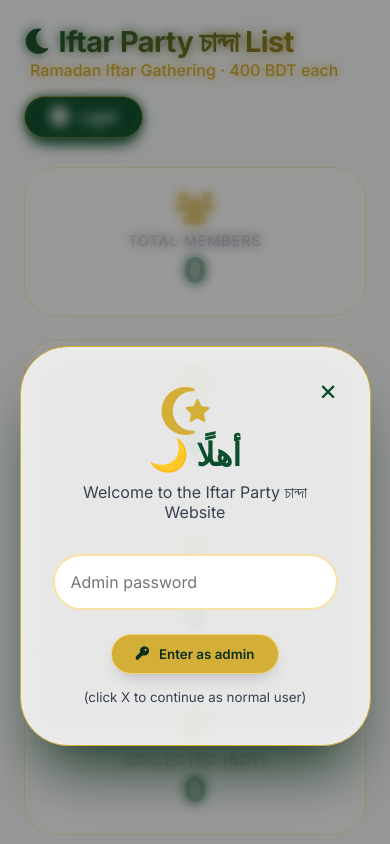
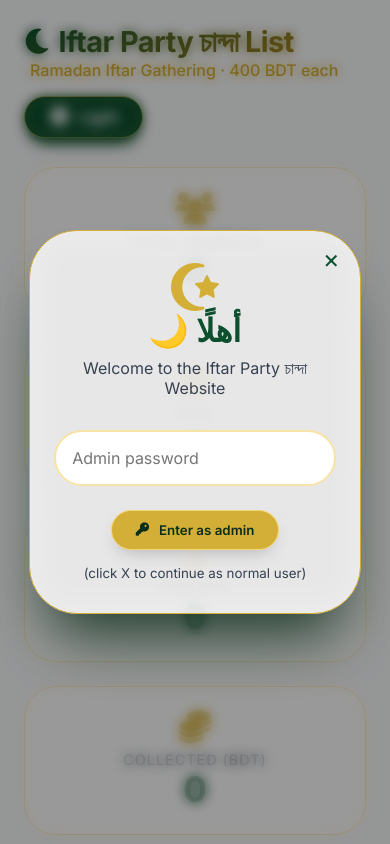
Before and after one commit to md-amran/Iftar-Party-Chanda, a plain HTML site: page index.html in a window 390 px wide. Shown: the top 844 px of the page. Drawn offline with Linux system fonts and the light colour scheme; no server answers.

```diff
--- a/index.html
+++ b/index.html
@@ -276,17 +276,25 @@
         }
 
         /* modal overlay */
+        /* modal overlay - পারফেক্ট সেন্টার ফর অল ডিভাইসেস */
 .modal-overlay {
     position: fixed;
-            top: 0; left: 0; width: 100%; height: 100%;
+    top: 0;
+    left: 0;
+    right: 0;
+    bottom: 0;
+    width: 100vw;
+    height: 100vh;
     background: rgba(0, 0, 0, 0.4);
     backdrop-filter: blur(6px);
     display: flex;
     align-items: center;
     justify-content: center;
     z-index: 1000;
-            transition: 0.2s;
+    margin: 0;
+    padding: 0;
 }
+
 .modal-content {
     background: var(--card-white);
     backdrop-filter: blur(20px);
@@ -297,16 +305,21 @@
     box-shadow: 0 40px 60px -20px #1e3b2a;
     border: 1px solid var(--gold);
     text-align: center;
+    position: relative;
+    margin: 0 auto;
 }
+
 .modal-content h2 {
     color: var(--green-deep);
     font-size: 2rem;
     margin-bottom: 0.5rem;
 }
+
 .modal-content p {
     margin-bottom: 2rem;
     color: var(--text-soft);
 }
+
 .modal-input {
     width: 100%;
     padding: 1rem;
@@ -315,20 +328,47 @@
     margin-bottom: 1.5rem;
     font-size: 1rem;
 }
+
 .modal-close {
-            position: relative;
-            top: -15px;
-            float: right;
+    position: absolute;
+    top: 15px;
+    right: 20px;
     background: none;
     border: none;
     font-size: 1.8rem;
     cursor: pointer;
     color: var(--green-deep);
+    line-height: 1;
+    padding: 5px;
+    z-index: 1001;
 }
+
 .modal-footer {
     display: flex;
     gap: 12px;
     justify-content: center;
+}
+
+/* ছোট স্ক্রিনের জন্য (মোবাইল) */
+@media (max-width: 480px) {
+    .modal-content {
+        width: 85%;
+        padding: 2rem 1.5rem;
+    }
+
+    .modal-close {
+        top: 10px;
+        right: 15px;
+        font-size: 1.6rem;
+    }
+}
+
+/* খুব ছোট স্ক্রিনের জন্য */
+@media (max-width: 350px) {
+    .modal-content {
+        width: 90%;
+        padding: 1.8rem 1rem;
+    }
 }
 
         /* loading spinner */
```
Lines whose indentation alone changed are shown as unchanged.
